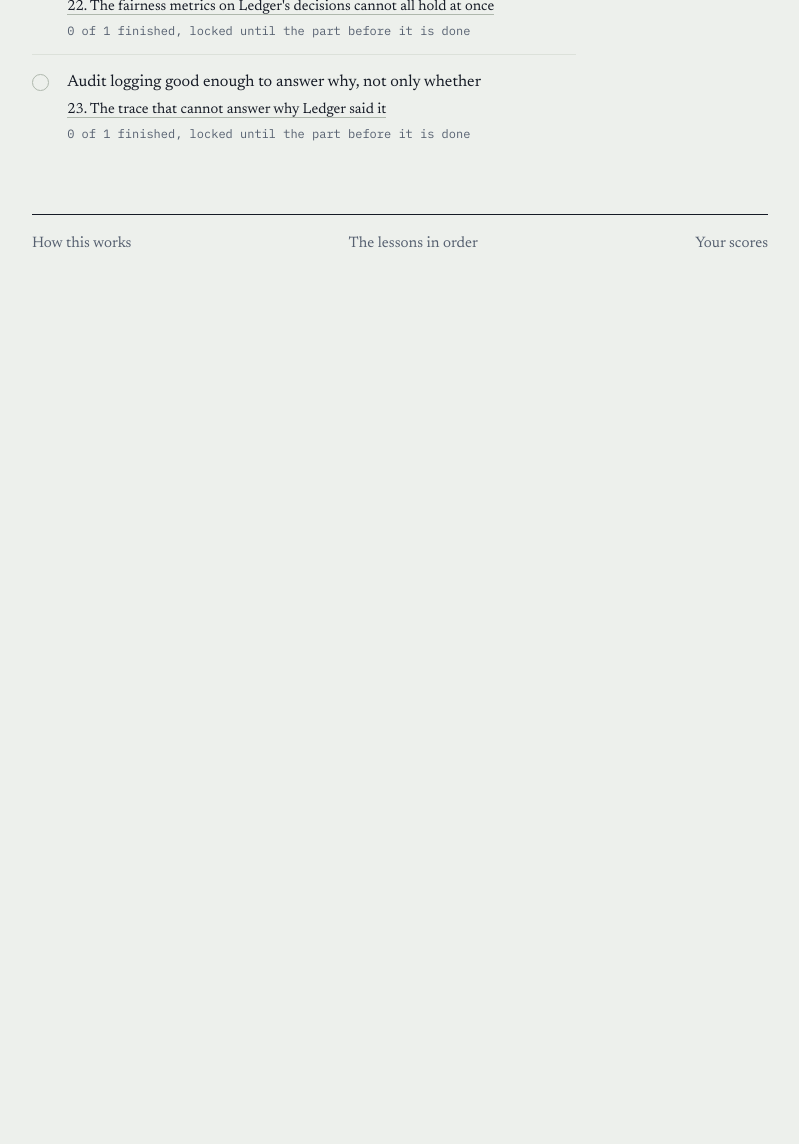
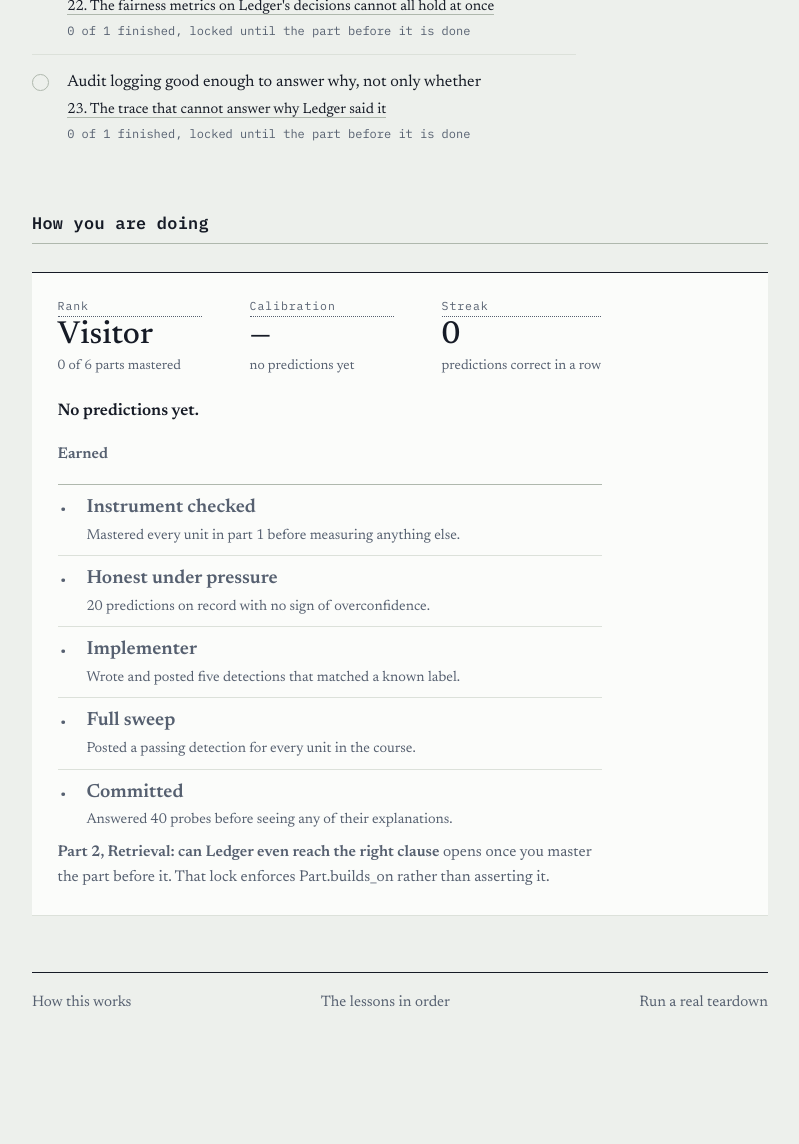
Before and after one commit to lasko44/ai-eval-gym, a FastAPI app: page / in a window 1280 px wide. Shown: the part 4634-5778 px from the top of the page, without its empty margins (240-1039 px from the left). Before the commit the page ends 4882 px from the top, so only its background shows below. Run offline with FastAPI, Linux system fonts and the light colour scheme; some libraries are stand-ins or nearby versions.

Commit message:
fix: five nav items instead of seven, and review belongs to its lesson
Seven items across the top was bloat, one page added per request, and
nothing explained what any of them were for. Three fixes.

The nav tooltips are gone. A tooltip reading "Lessons: every lesson in
the order you take them" restates its own label and teaches nothing.
Worse, they carried cursor: help, which on a link says it is not a link,
so the nav looked unclickable while working fine. A span with a tooltip
keeps that cursor; a link keeps the pointer that promises it.

Progress is no longer a page. The two scores now sit at the bottom of
the Path, which is where somebody looks for them, next to the skills
they are supposed to be measuring progress toward.

Review is per lesson. A pile of every miss ever made is a chore nobody
opens. The misses from the lesson you just did, at the end of that
lesson, hardest belief first, with the explanation beside each, is the
moment it is still warm. The global page is gone from the nav.

What each section is for is now written once on /start, where all of
them are visible together, instead of discovered one hover at a time.

Co-Authored-By: Claude Opus 5 (1M context) <noreply@anthropic.com>
Claude-Session: https://claude.ai/code/session_019niH8fU885e5tMVHgr4aVJ

```diff
--- a/app/main.py
+++ b/app/main.py
@@ -667,6 +667,8 @@ def the_path(request: Request):
             request,
             "path.html",
             {
+                "game": _game(session),
+                "state": _course_state(groups),
                 "job_title": career.JOB_TITLE,
                 "job_summary": career.JOB_SUMMARY,
                 "postings": career.POSTINGS,
@@ -828,6 +830,7 @@ def _render_unit(request, unit, step=None, anyway=0, all=0, run=None):
                 "probe_by_id": {probe.id: probe for probe in unit.probes},
                 "peek": lessons.fixture_peek(unit.exercise.fixture_path),
                 "defined": defined,
+                "misses": progression.misses_in(session, unit),
                 "defined_failure": heading_blocks[0],
                 "run": run,
                 "can_run": sandbox.loopback_only(
--- /dev/null
+++ b/app/templates/_scoreboard.html
@@ -0,0 +1,91 @@
+{# The two scores. Included by the path, which is where somebody looks
+   for them, rather than living on a page of its own. #}
+{% if game %}
+        <div class="card game-card">
+            <div class="game-grid">
+                <div class="stat">
+                    <span class="stat-label tip" tabindex="0" data-tip="{{ TOUR.TIPS.rank }}">Rank</span>
+                    <b class="stat-big">{{ game.rank }}</b>
+                    <span class="note">
+                        {{ game.parts_complete }} of {{ game.parts_total }} parts mastered
+                    </span>
+                </div>
+                <div class="stat">
+                    <span class="stat-label tip" tabindex="0" data-tip="{{ TOUR.TIPS.calibration_score }}">Calibration</span>
+                    <b class="stat-big">
+                        {% if game.calibration.score is not none %}{{ game.calibration.score }}{% else %}&mdash;{% endif %}
+                    </b>
+                    <span class="note">
+                        {% if game.calibration.predictions %}
+                            over {{ game.calibration.predictions }} predictions
+                        {% else %}
+                            no predictions yet
+                        {% endif %}
+                    </span>
+                </div>
+                <div class="stat">
+                    <span class="stat-label tip" tabindex="0" data-tip="{{ TOUR.TIPS.streak }}">Streak</span>
+                    <b class="stat-big">{{ game.streak }}</b>
+                    <span class="note">predictions correct in a row</span>
+                </div>
+            </div>
+
+            <p class="note verdict"><b>{{ game.calibration.verdict }}</b></p>
+
+            {% if game.calibration.buckets %}
+                <h4>Where your confidence went</h4>
+                <div class="calib">
+                    {% for label, count, claimed, actual in game.calibration.buckets %}
+                        <div class="calib-row">
+                            <span class="calib-band">{{ label }}%</span>
+                            <span class="calib-track">
+                                {# The bar runs to what you delivered. The rule
+                                   marks what you claimed. Hatching between the
+                                   two is the shortfall, measured as distance
+                                   rather than left as a subtraction. #}
+                                <span class="calib-fill"
+                                      style="width: {{ "%.1f"|format(actual * 100) }}%"></span>
+                                {% if actual < claimed %}
+                                    <span class="calib-gap"
+                                          style="left: {{ "%.1f"|format(actual * 100) }}%;
+                                                 width: {{ "%.1f"|format((claimed - actual) * 100) }}%"></span>
+                                {% endif %}
+                                <span class="calib-claim"
+                                      style="left: {{ "%.1f"|format(claimed * 100) }}%"></span>
+                            </span>
+                            <span class="calib-n">{{ count }}
+                                {%- if count == 1 %} call{% else %} calls{% endif %}</span>
+                        </div>
+                    {% endfor %}
+                </div>
+                <p class="calib-key">
+                    <span><i class="k-deliv"></i>right</span>
+                    <span><i class="k-claim"></i>claimed</span>
+                    <span class="tip tip-end" tabindex="0" data-tip="{{ TOUR.TIPS.shortfall }}"><i class="k-gap"></i>shortfall</span>
+                </p>
+                <p class="note">
+                    Hatching means you were surer than you turned out to be. It
+                    is the one thing on this page you can act on tomorrow.
+                </p>
+            {% endif %}
+
+            <p class="note"><b>Earned</b></p>
+            <ul class="badges">
+                {% for badge in game.badges %}
+                    <li class="{% if badge.earned %}badge-on{% else %}badge-off{% endif %}">
+                        <b>{{ badge.name }}</b>
+                        <span class="note">{{ badge.detail }}</span>
+                    </li>
+                {% endfor %}
+            </ul>
+
+            {% if game.first_locked %}
+                <p class="note">
+                    <b>Part {{ game.first_locked.number }},
+                    {{ game.first_locked.title }}</b> opens once you
+                    master the part before it. That lock enforces
+                    Part.builds_on rather than asserting it.
+                </p>
+            {% endif %}
+        </div>
+    {% endif %}
--- a/app/templates/base.html
+++ b/app/templates/base.html
@@ -488,8 +488,11 @@
         .tip {
             position: relative;
             border-bottom: 1px dotted var(--muted);
-            cursor: help;
         }
+        /* A span carrying a tooltip is not a link, so it says so. A link
+           carrying one stays a link, with the pointer that promises it. */
+        span.tip { cursor: help; }
+        a.tip { cursor: pointer; }
         .tip::after {
             content: attr(data-tip);
             position: absolute;
@@ -517,15 +520,7 @@
            of the page, where the viewport clips it. These flip downward. */
         .tip.tip-below::after { bottom: auto; top: calc(100% + 0.5rem); }
 
-        /* The masthead sits against the top edge, so every tooltip in it
-           opens downward, and the ones on the right open leftward. */
-        .masthead nav .tip::after {
-            bottom: auto;
-            top: calc(100% + 0.45rem);
-            max-width: 18rem;
-        }
-        .masthead nav li:nth-last-child(-n+3) .tip::after,
-        .masthead nav .tip:nth-last-child(-n+3)::after { left: auto; right: 0; }
+
 
         /* ---- The guided tour ----
 
@@ -803,11 +798,9 @@
             <span class="name"><a href="/">AI EVAL GYM</a></span>
             <nav>
                 {% for label, href in [("Start", "/start"), ("Path", "/"),
-                                       ("Lessons", "/units"), ("Progress", "/progress"),
-                                       ("Review", "/review"), ("Cycles", "/cycles"),
+                                       ("Lessons", "/units"), ("Cycles", "/cycles"),
                                        ("Glossary", "/glossary")] %}
-                    <a class="tip" href="{{ href }}"
-                       data-tip="{{ TOUR.NAV_TIPS[label] }}">{{ label }}</a>
+                    <a href="{{ href }}">{{ label }}</a>
                 {% endfor %}
             </nav>
             <span class="where">{% block where %}{% endblock %}</span>
--- a/app/templates/path.html
+++ b/app/templates/path.html
@@ -80,9 +80,12 @@
         </div>
     {% endfor %}
 
+    <h3>How you are doing</h3>
+    {% include "_scoreboard.html" %}
+
     <div class="onward">
         <a href="/start">How this works</a>
         <a href="/units">The lessons in order</a>
-        <a href="/progress">Your scores</a>
+        <a href="/cycles">Run a real teardown</a>
     </div>
 {% endblock %}
```
Also changed, not shown: app/progress.py (+29 -0 lines), app/templates/start.html (+12 -0 lines), app/templates/unit.html (+29 -0 lines), tests/test_progress.py (+33 -5 lines).
